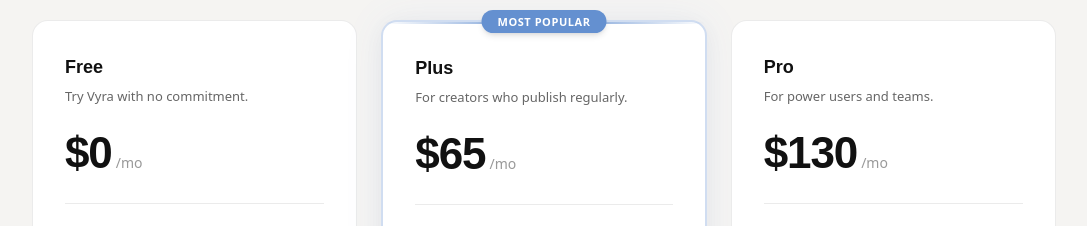
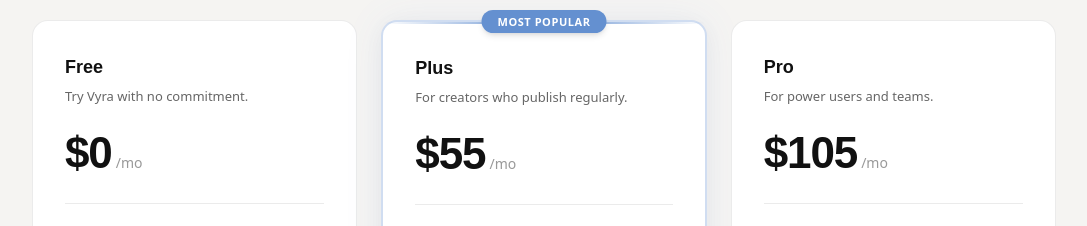
Before and after one commit to kale-eb/vyra-landing, a Next.js app: page / in a window 1280 px wide. Shown: the part 7580-7806 px from the top of the page, without its empty margins (96-1183 px from the left). Built offline with nearby package versions, Linux system fonts and the light colour scheme; no server answers; a web font is replaced by a local one.

Commit message:
feat: show yearly price per month on landing page
Displays yearly_price / 12 instead of monthly_price (Plus $55/mo, Pro $105/mo).

Co-Authored-By: Claude Opus 4.6 (1M context) <noreply@anthropic.com>

```diff
--- a/src/components/Pricing.tsx
+++ b/src/components/Pricing.tsx
@@ -6,6 +6,7 @@ interface PricingTier {
   name: string;
   display_name: string;
   monthly_price: number;
+  yearly_price: number | null;
   monthly_credits: number;
   monthly_exports: number;
   storage_gb: number;
@@ -52,10 +53,13 @@ function buildPlans(tiers: PricingTier[] | null): Plan[] {
     }
 
     const isPro = name === "pro";
+    const displayPrice = tier.yearly_price
+      ? Math.round(tier.yearly_price / 12)
+      : tier.monthly_price;
 
     return {
       name: tier.display_name,
-      price: `$${tier.monthly_price}`,
+      price: `$${displayPrice}`,
       period: "/mo",
       description: DESCRIPTIONS[name] || "",
       features: [
@@ -91,7 +95,7 @@ const FALLBACK_PLANS: Plan[] = [
   },
   {
     name: "Plus",
-    price: "$65",
+    price: "$55",
     period: "/mo",
     description: "For creators who publish regularly.",
     features: [
@@ -107,7 +111,7 @@ const FALLBACK_PLANS: Plan[] = [
   },
   {
     name: "Pro",
-    price: "$130",
+    price: "$105",
     period: "/mo",
     description: "For power users and teams.",
     features: [
```
